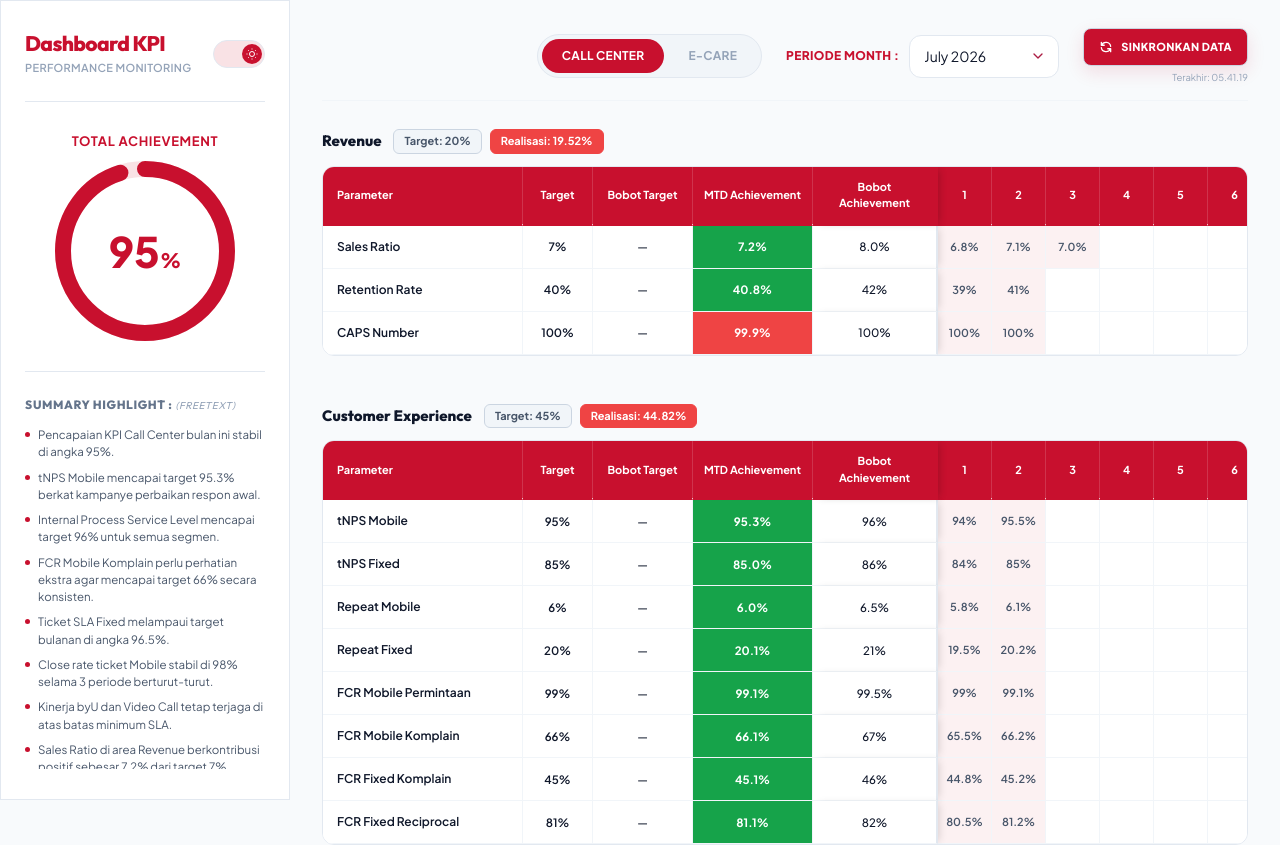
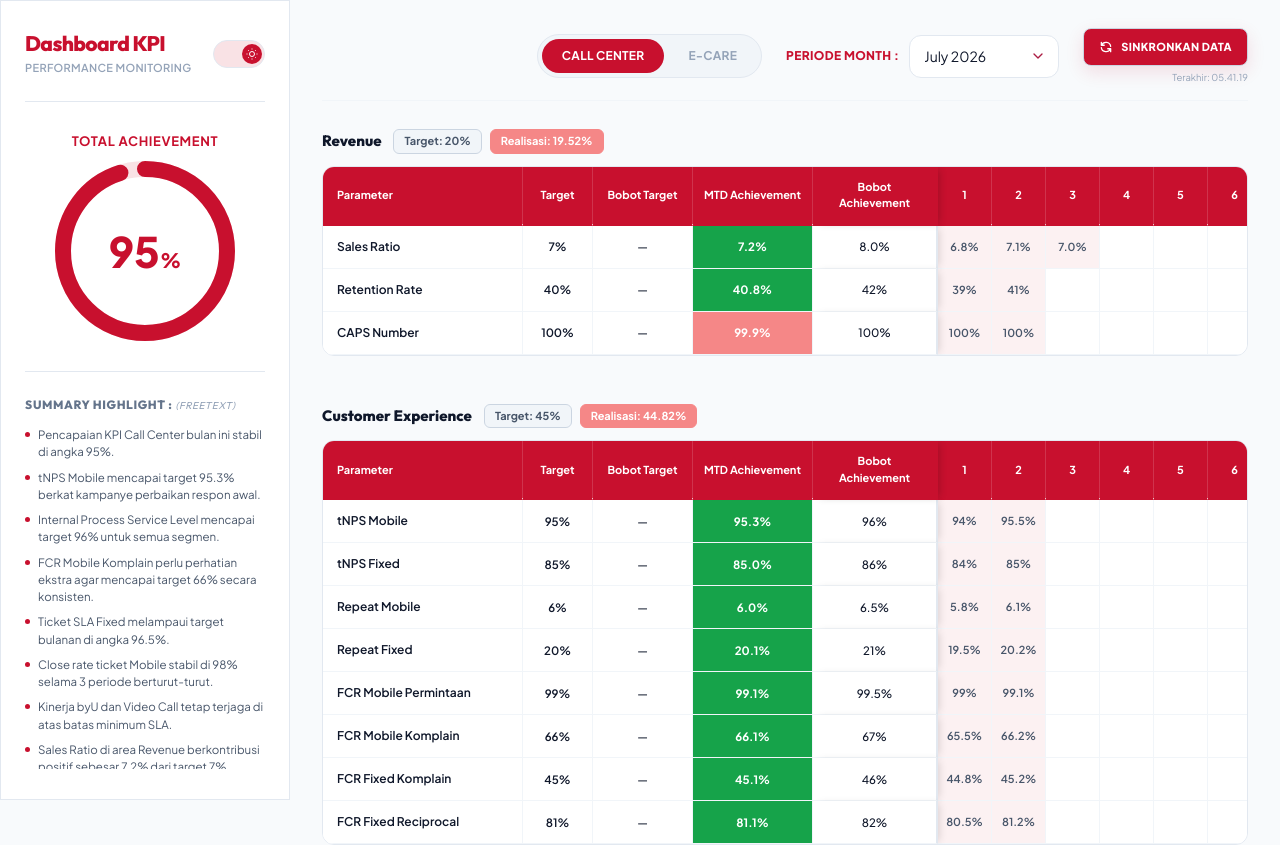
Before and after one commit to Alfi-99/kpidashboard12, a Next.js app: page /dashboard in a window 1280 px wide. Shown: the top 845 px of the page. Built offline with nearby package versions, Linux system fonts and the light colour scheme; no server answers.

Commit message:
feat: make MTD color gradation more pronounced per 5 percent step

```diff
--- a/components/KpiSectionTable.tsx
+++ b/components/KpiSectionTable.tsx
@@ -9,15 +9,40 @@ interface KpiSectionTableProps {
   animationDelay?: number;
 }
 
+const getDynamicColor = (targetNum: number, mtdNum: number) => {
+  if (isNaN(targetNum) || isNaN(mtdNum)) return null;
+  if (targetNum === 0) {
+    return mtdNum >= targetNum ? "var(--color-success)" : "var(--color-danger)";
+  }
+
+  const ratio = mtdNum / targetNum;
+
+  // Bulatkan ke kelipatan 5% terdekat ke bawah agar perubahan warnanya "nge-step" tiap 5%
+  const steppedRatio = Math.floor(ratio * 20) / 20;
+
+  if (steppedRatio >= 1) {
+    // Hijau: Range 1.00 sampai 1.25.
+    // Tiap naik 5% di atas target, hijaunya digelapkan 10% (agresif).
+    const excess = Math.min(steppedRatio - 1, 0.25);
+    const greenPct = Math.round(100 - (excess * 200));
+    return `color-mix(in srgb, var(--color-success) ${greenPct}%, black)`;
+  } else {
+    // Merah: Range 0.50 sampai 0.95.
+    // Di bawah 50% warna merah penuh. Mulai 50% ke atas, merah semakin muda tiap 5%.
+    const effectiveRatio = Math.max(0, steppedRatio - 0.5) * 2;
+    const validRatio = Math.min(1, Math.max(0, effectiveRatio));
+    const redPct = Math.round(100 - (validRatio * 40));
+    return `color-mix(in srgb, var(--color-danger) ${redPct}%, white)`;
+  }
+};
+
 const getMtdColor = (targetStr?: string, mtdStr?: string) => {
   if (!targetStr || !mtdStr || mtdStr === "—") return null;
 
   const targetNum = parseFloat(targetStr.replace(/,/g, ".").replace(/[^0-9.-]+/g, ""));
   const mtdNum = parseFloat(mtdStr.replace(/,/g, ".").replace(/[^0-9.-]+/g, ""));
 
-  if (isNaN(targetNum) || isNaN(mtdNum)) return null;
-
-  return mtdNum >= targetNum ? "var(--color-success)" : "var(--color-danger)";
+  return getDynamicColor(targetNum, mtdNum);
 };
 
 export default function KpiSectionTable({
@@ -29,6 +54,8 @@ export default function KpiSectionTable({
 
   const tTarget = section.target ?? 0;
   const tAchievement = section.weight;
+
+  const headerBgColor = getDynamicColor(tTarget, tAchievement) || (tAchievement >= tTarget ? "var(--color-success)" : "var(--color-danger)");
 
   return (
     <div
@@ -73,10 +100,10 @@ export default function KpiSectionTable({
             fontSize: "11px",
             fontWeight: 700,
             color: "#FFFFFF",
-            backgroundColor: tAchievement >= tTarget ? "var(--color-success)" : "var(--color-danger)",
+            backgroundColor: headerBgColor,
             padding: "3px 10px",
             borderRadius: "6px",
-            border: `1px solid ${tAchievement >= tTarget ? "var(--color-success)" : "var(--color-danger)"}`,
+            border: `1px solid ${headerBgColor}`,
           }}>
             Realisasi: {tAchievement}%
           </span>
```
